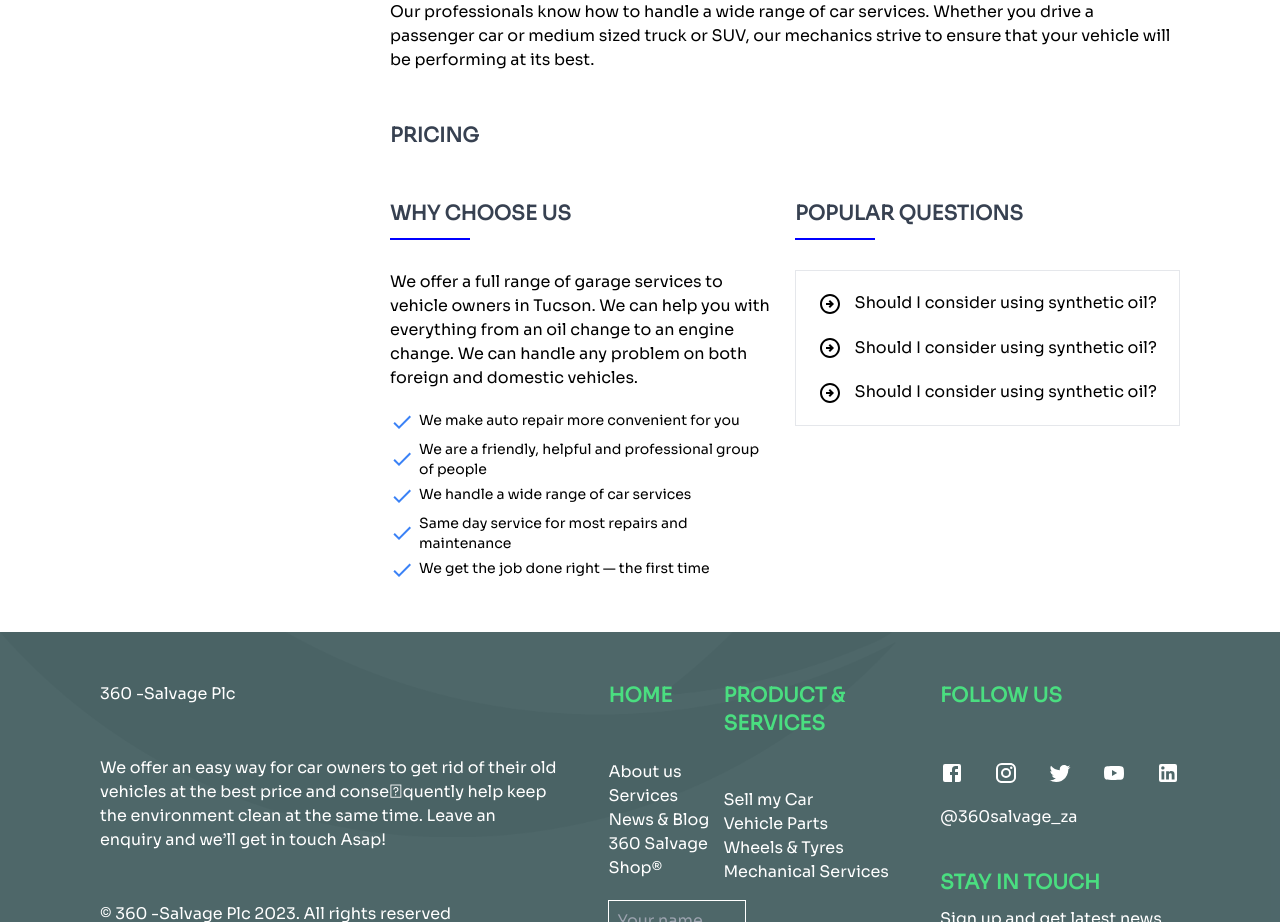
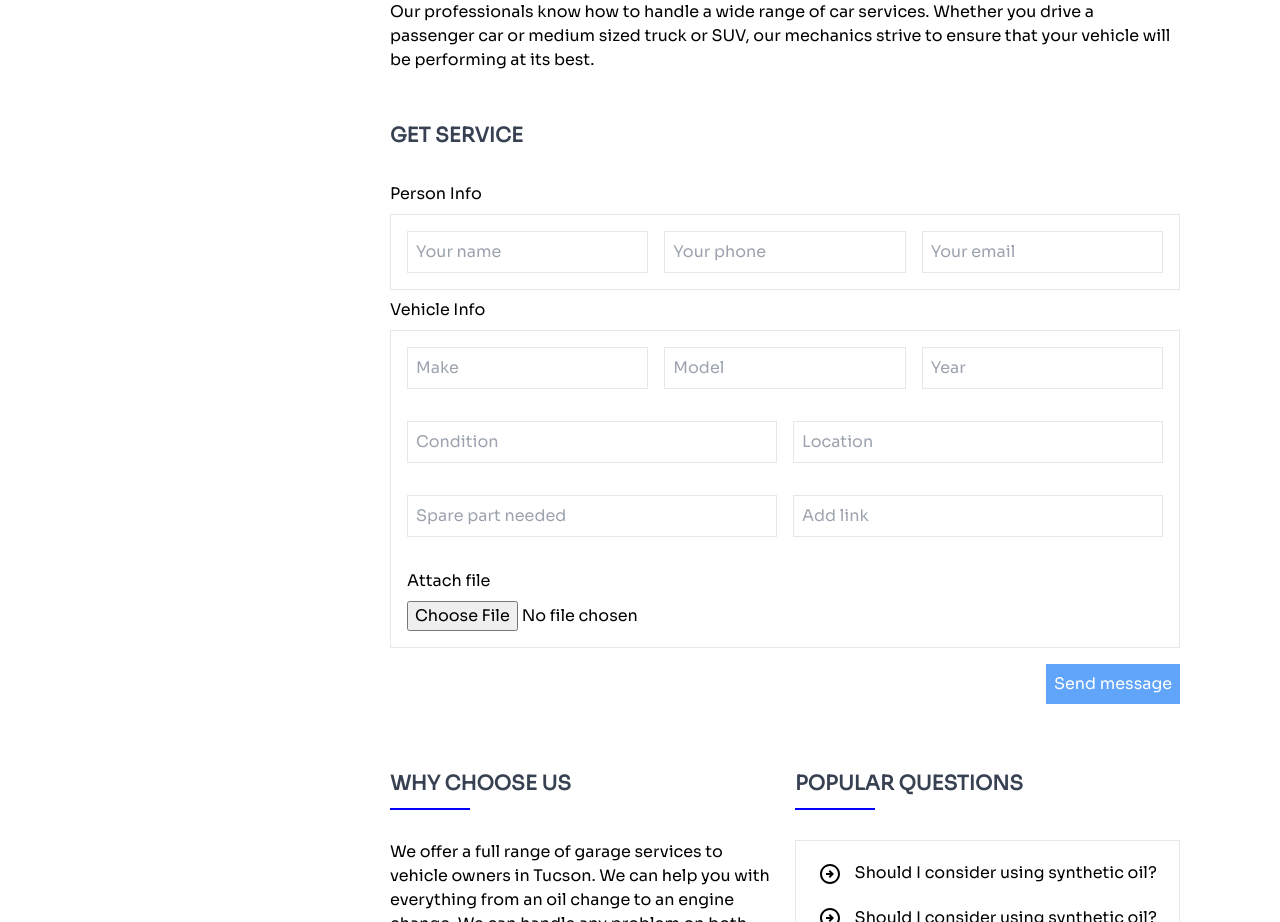
Before and after one commit to amos-billy-kipchumba/360salvage, a React (Create React App) app: page /service in a window 1280 px wide. Shown: the part 1000-1922 px from the top of the page. Built offline with nearby package versions, Linux system fonts and the light colour scheme.

Commit message:
forms for service page

```diff
--- a/src/components/Banner/Banner.css
+++ b/src/components/Banner/Banner.css
@@ -69,6 +69,9 @@
     position: relative;
     overflow: hidden;
     box-shadow: 0 4px 8px 0 rgba(0,0,0,0.2);
+    background-image: url('../Assets/Slides/Salvaged.png');
+    background-size: cover;
+    background-repeat: no-repeat;
 }
 
 .container-slider > video {
--- a/src/components/Pages/MainService/MainService.js
+++ b/src/components/Pages/MainService/MainService.js
@@ -68,7 +68,43 @@ function MainService() {
 
                 <p className='mt-[50px]'>Our professionals know how to handle a wide range of car services. Whether you drive a passenger car or medium sized truck or SUV, our mechanics strive to ensure that your vehicle will be performing at its best.</p>
 
-                <h3 className='mt-[50px] text-gray-700'>PRICING</h3>
+                <h3 className='mt-[50px] text-gray-700'>GET {paramaName} SERVICE</h3>
+
+                <form className='flex flex-col w-full mt-8'>
+                    <h4 className='mb-2'>Person Info</h4>
+                    <div className='flex flex-col lg:flex-row gap-4 w-full border p-4'>
+                        <input type='text' placeholder='Your name' className='flex flex-1 outline-none border p-2' />
+                        <input type='phone' placeholder='Your phone' className='flex flex-1 outline-none border p-2' />
+                        <input type='email' placeholder='Your email' className='flex flex-1 outline-none border p-2' />
+                    </div>
+
+                    <h4 className='mb-2 mt-2'>Vehicle Info</h4>
+
+                    <div className='flex flex-col border'>
+                        <div className='flex flex-col lg:flex-row gap-4 w-full p-4'>
+                            <input type='text' placeholder='Make' className='flex flex-1 outline-none border p-2' />
+                            <input type='text' placeholder='Model' className='flex flex-1 outline-none border p-2' />
+                            <input type='text' placeholder='Year' className='flex flex-1 outline-none border p-2' />
+                        </div>
+
+                        <div className='flex flex-col lg:flex-row gap-4 w-full p-4'>
+                            <input type='text' placeholder='Condition' className='flex flex-1 outline-none border p-2' />
+                            <input type='text' placeholder='Location' className='flex flex-1 outline-none border p-2' />
+                        </div>
+
+                        <div className='flex flex-col lg:flex-row gap-4 w-full p-4'>
+                            <input type='text' placeholder='Spare part needed' className='flex flex-1 outline-none border p-2' />
+                            <input type='text' placeholder='Add link' className='flex flex-1 outline-none border p-2' />
+                        </div>
+
+                        <div className='flex flex-col gap-2 w-full p-4'>
+                            <h4>Attach file</h4>
+                            <input type='file' placeholder='Attach file' />
+                        </div>
+                    </div>
+
+                    <button className='bg-blue-400 text-white p-2 my-4 ml-auto'>Send message</button>
+                </form>
 
 
                 <div className='flex flex-col md:flex-row w-full gap-[20px] mt-[50px]'>
```
